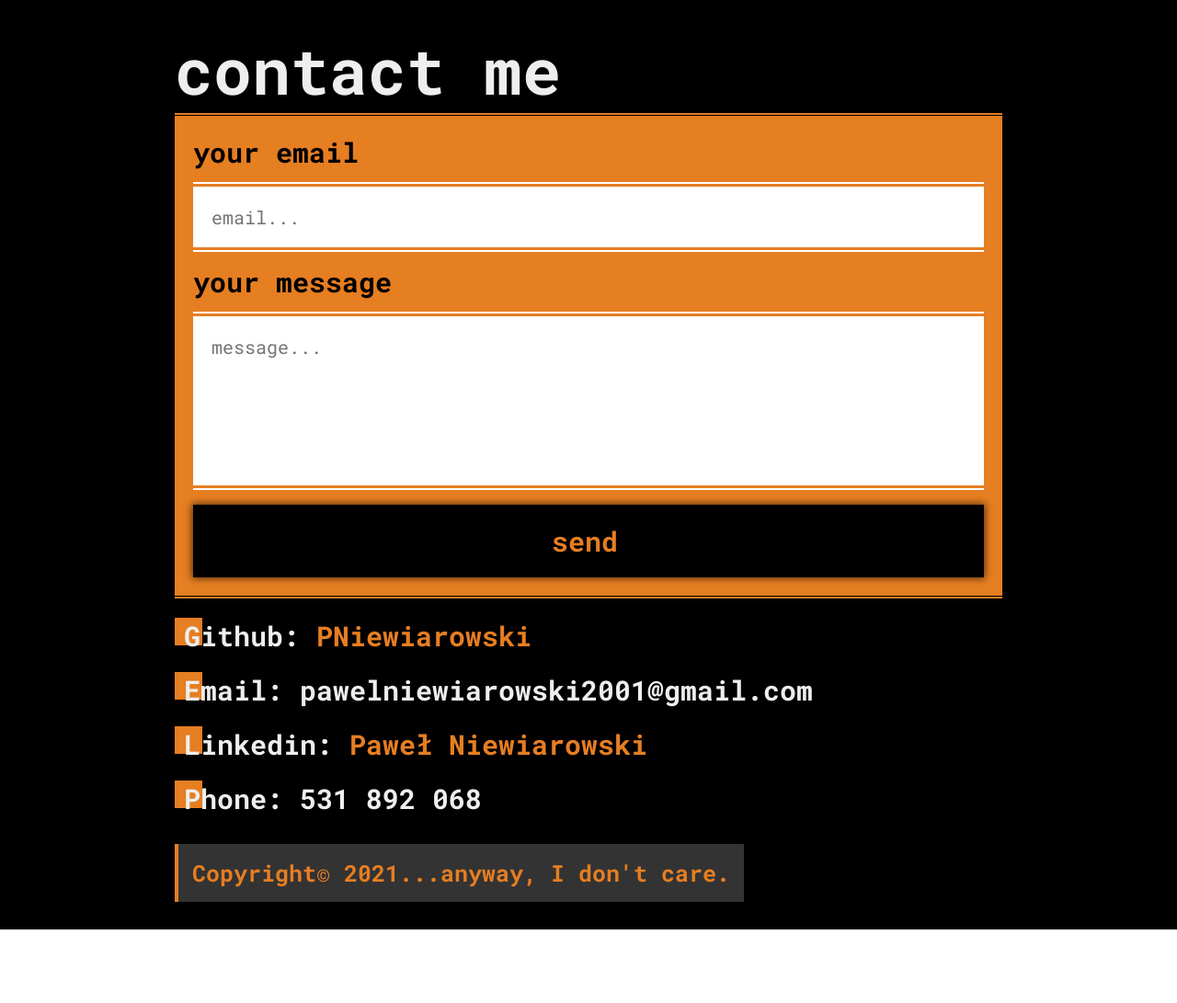
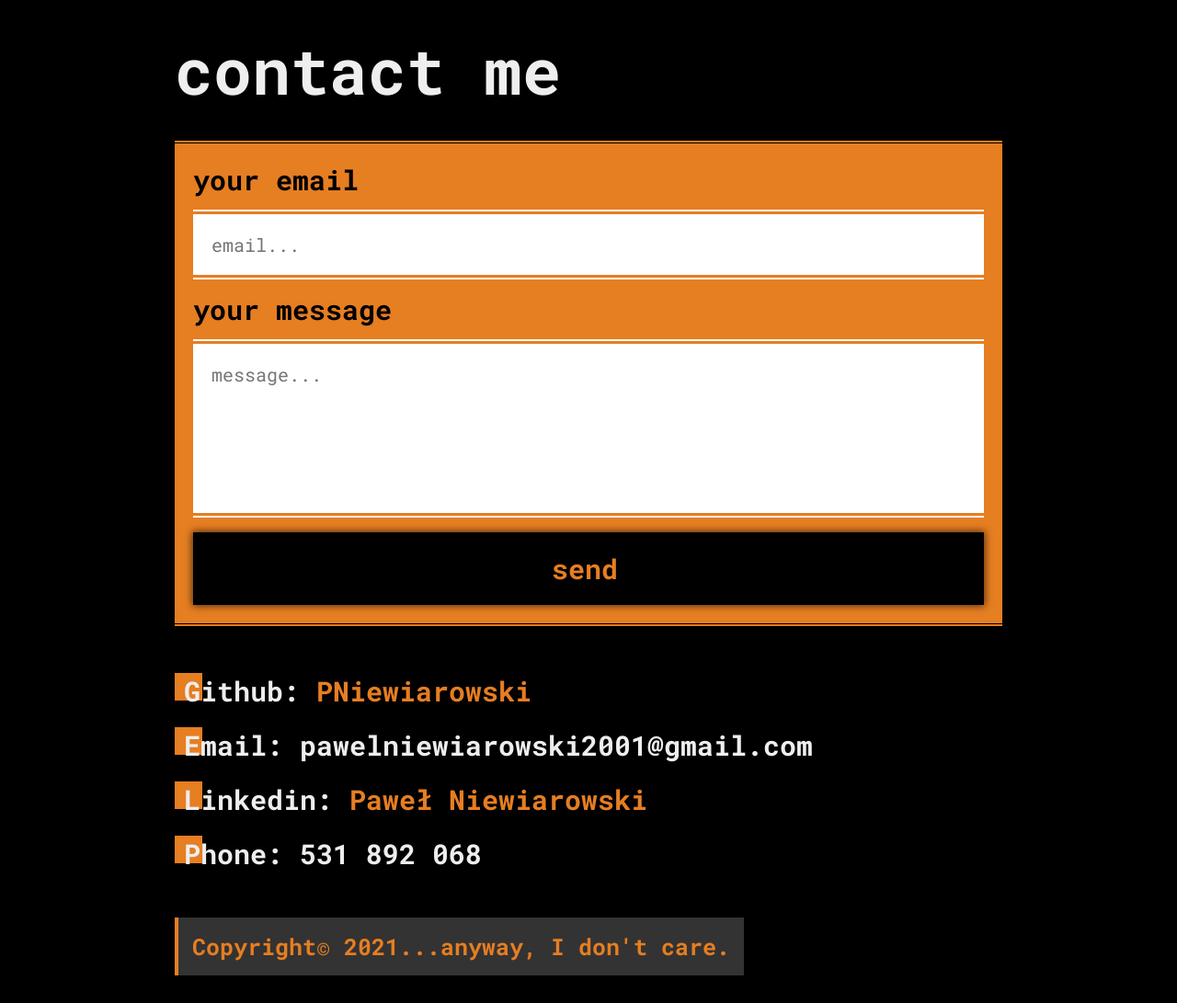
Before and after one commit to pniewiarowski/portfolio-website, a website built with webpack: page src/index.html in a window 1280 px wide. Shown: the part 3160-4251 px from the top of the page at 92% size. Before the commit the page ends 4171 px from the top, so only its background shows below. Built offline with nearby package versions, Linux system fonts and the light colour scheme; files whose address does not match are found by name.

Commit message:
Change margin for elements inside footer

```diff
--- a/src/styles/elements/_footer.scss
+++ b/src/styles/elements/_footer.scss
@@ -40,7 +40,7 @@
 
   &__copyright {
     display: inline-block;
-    margin-top: 1rem;
+    margin-top: 3rem;
     padding: 1.5rem;
     font-size: 2.5rem;
     font-weight: bold;
--- a/src/styles/elements/_form.scss
+++ b/src/styles/elements/_form.scss
@@ -1,4 +1,5 @@
 .form {
+    margin: 3rem 0;
     padding: 2rem;
     background-color: var(--color-accent);
     border-top: 4px double var(--color-darkest);
```
